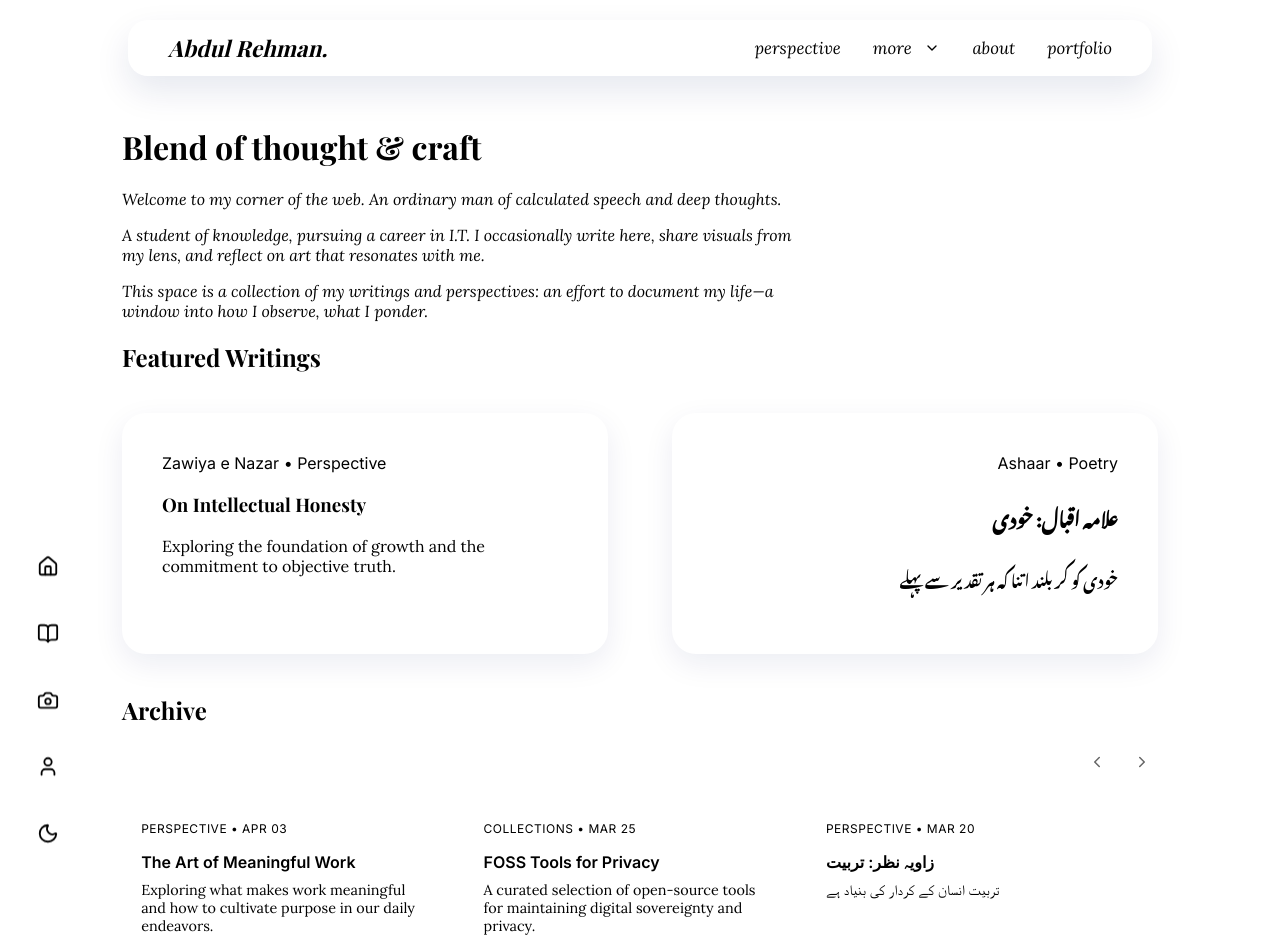
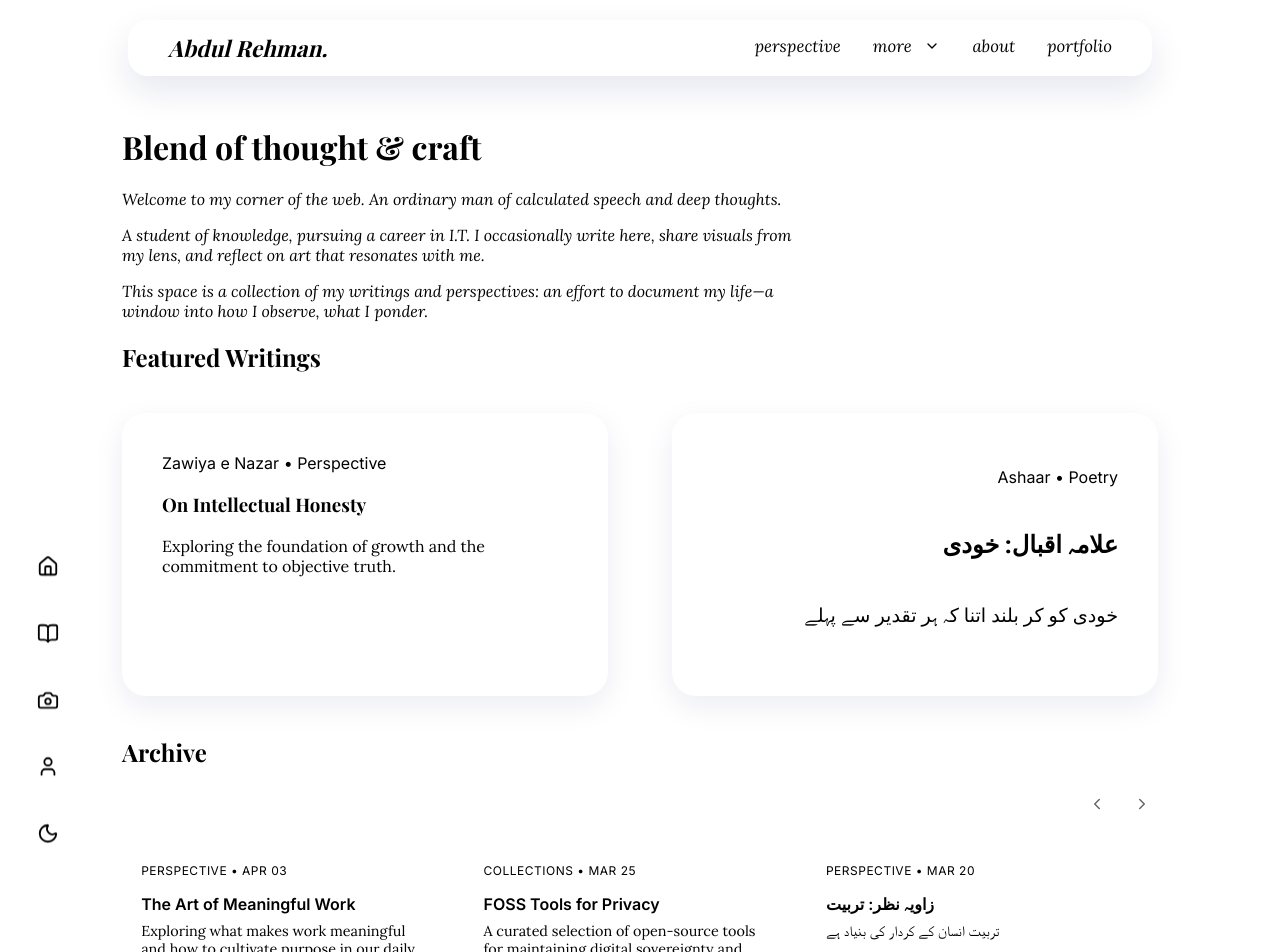
Before and after one commit to arehman-dev/arehman-dev.github.io, a Jekyll site: the page built from index.md, in a window 1280 px wide and 1400 px high. Shown: the top 952 px of the window. Built offline with Jekyll 4.4.1, drawn with Linux system fonts in a browser that asks for light colours; some web fonts are replaced.

Commit message:
v1.4 - did some navbar improvements, urdu font adjustments.

```diff
--- a/assets/css/style.css
+++ b/assets/css/style.css
@@ -158,6 +158,26 @@
     font-style: italic;
     font-size: 1.05rem;
     transition: all 0.2s ease;
+    position: relative;
+    padding-bottom: 4px;
+}
+
+.top-links a::after {
+    content: '';
+    position: absolute;
+    bottom: 0;
+    left: 0;
+    width: 100%;
+    height: 1.5px;
+    background-color: var(--accent);
+    transform: scaleX(0);
+    transform-origin: right;
+    transition: transform 0.3s cubic-bezier(0.25, 0.8, 0.25, 1);
+}
+
+.top-links a:hover::after {
+    transform: scaleX(1);
+    transform-origin: left;
 }
 
 .top-links a[href] {
@@ -174,6 +194,7 @@
     background: none;
     border: none;
     padding: 0;
+    padding-bottom: 4px;
     cursor: pointer;
     display: flex;
     align-items: center;
@@ -184,6 +205,25 @@
     font-size: 1.05rem;
     color: var(--text-muted);
     transition: all 0.2s ease;
+    position: relative;
+}
+
+.dropdown-toggle::after {
+    content: '';
+    position: absolute;
+    bottom: 0;
+    left: 0;
+    width: 100%;
+    height: 1.5px;
+    background-color: var(--accent);
+    transform: scaleX(0);
+    transform-origin: right;
+    transition: transform 0.3s cubic-bezier(0.25, 0.8, 0.25, 1);
+}
+
+.dropdown-toggle:hover::after {
+    transform: scaleX(1);
+    transform-origin: left;
 }
 
 .dropdown-toggle:hover {
@@ -712,3 +752,31 @@
     opacity: 1;
     transform: translateY(0);
 }
+
+/* --- 13. URDU TYPOGRAPHY SYSTEM --- */
+.urdu-text {
+    font-family: 'Noto Nastaliq Urdu', serif;
+    direction: rtl;
+    text-align: right;
+}
+
+/* Nastaliq naturally has tall ascenders/descenders, requiring extra spacing & height */
+h1.urdu-text, .urdu-text h1 {
+    font-size: 2.2rem;
+    line-height: 2.4 !important;
+}
+
+h2.urdu-text, .urdu-text h2 {
+    font-size: 1.8rem;
+    line-height: 2.2 !important;
+}
+
+h3.urdu-text, .urdu-text h3 {
+    font-size: 1.5rem;
+    line-height: 2.2 !important;
+}
+
+p.urdu-text, .urdu-text p, div.urdu-text, span.urdu-text {
+    font-size: 1.2rem;
+    line-height: 2.2 !important;
+}
--- a/index.md
+++ b/index.md
@@ -27,10 +27,10 @@
     <p style="font-family: 'Lora', serif;">Exploring the foundation of growth and the commitment to objective truth.</p>
   </a>
 
-  <a href="/poetry/alamah-iqbal-khudi" class="content-card" dir="rtl">
-    <span class="card-meta" style="text-align: right;">Ashaar • Poetry</span>
-    <h3 style="font-family: 'Noto Nastaliq Urdu', serif;">علامہ اقبال: خودی</h3>
-    <p style="font-family: 'Noto Nastaliq Urdu', serif;">خودی کو کر بلند اتنا کہ ہر تقدیر سے پہلے</p>
+  <a href="/poetry/alamah-iqbal-khudi" class="content-card urdu-text">
+    <span class="card-meta" style="text-align: right; font-family: 'Inter', sans-serif;">Ashaar • Poetry</span>
+    <h3>علامہ اقبال: خودی</h3>
+    <p>خودی کو کر بلند اتنا کہ ہر تقدیر سے پہلے</p>
   </a>
 </div>
 
```
Also changed, not shown: _posts/2026-03-10-alamah-iqbal-khudi.md (+1 -1 lines), _posts/2026-03-20-zawiya-nazar-tarbiyat.md (+1 -1 lines), perspective/index.md (+3 -3 lines), poetry/index.md (+4 -4 lines).
